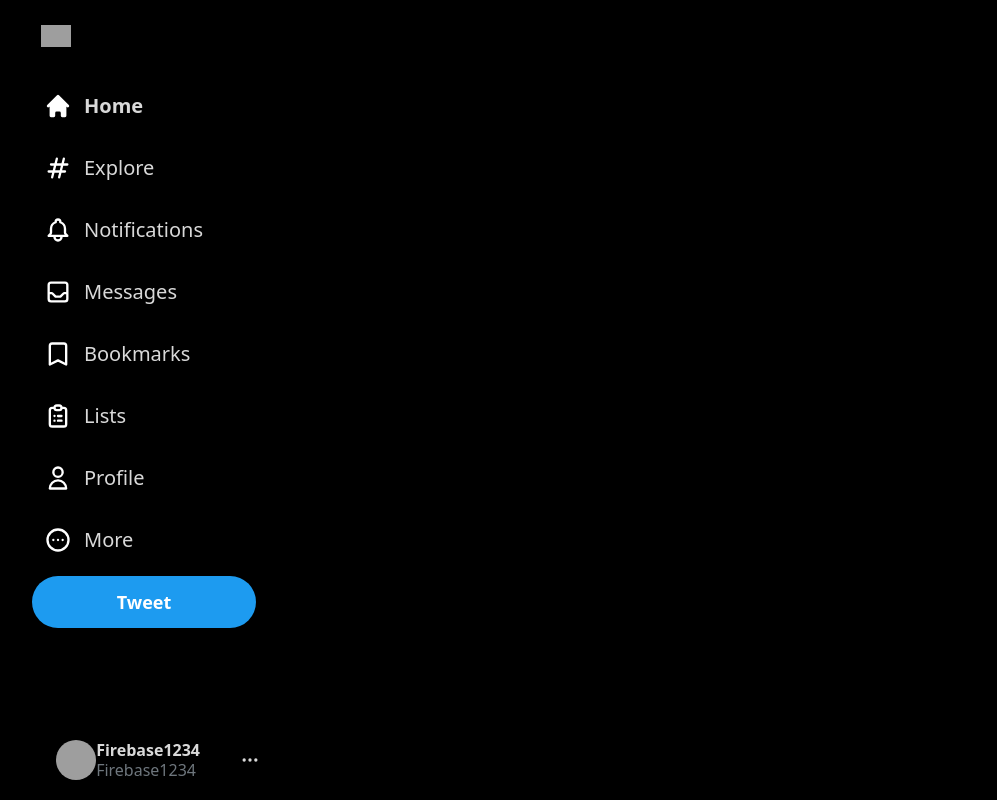
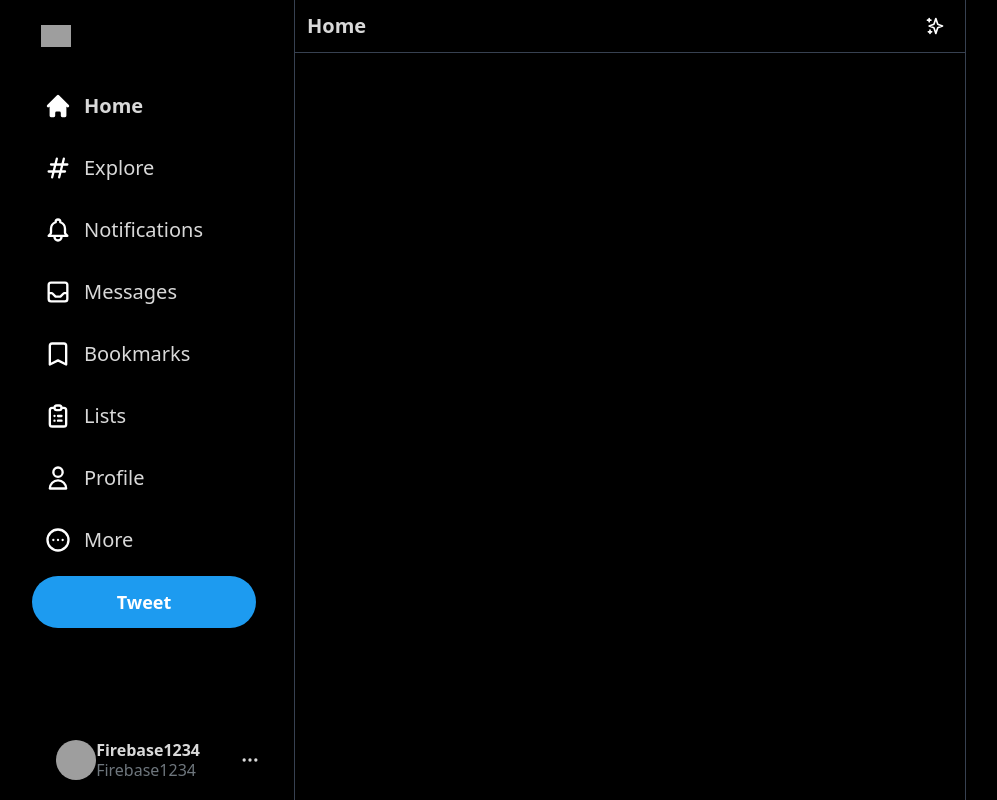
Before and after one commit to calmprogrammer/twitter-nextjs, a Next.js app: page / in a window 1280 px wide. Shown: the whole page, without its empty margins (76-1073 px from the left). Built offline with nearby package versions, Linux system fonts and the light colour scheme; grey boxes are pictures that could not be loaded.

Commit message:
created feed component

```diff
--- /dev/null
+++ b/components/Feed.js
@@ -0,0 +1,16 @@
+import { SparklesIcon } from "@heroicons/react/outline";
+
+function Feed() {
+	return (
+		<div className="text-white flex-grow  border-l border-r  border-gray-700 max-w-2xl sm:ml-[73px] xl:ml-[370px]">
+			<div className="text-[#d9d9d9] flex items-center sm:justify-between py-2 px-3 sticky top-0 z-50 bg-black border-b border-gray-700">
+				<h2 className="text-lg sm:text-xl font-bold">Home</h2>
+				<div className="hoverAnimation w-9 h-9 flex items-center justify-center xl:px-0 ml-auto">
+					<SparklesIcon className="h-5 text-white" />
+				</div>
+			</div>
+		</div>
+	);
+}
+
+export default Feed;
--- a/pages/index.js
+++ b/pages/index.js
@@ -1,4 +1,5 @@
 import Head from "next/head";
+import Feed from "../components/Feed";
 import Sidebar from "../components/Sidebar";
 
 export default function Home() {
@@ -11,7 +12,7 @@
 
 			<main className="bg-black min-h-screen flex max-w-[1500px] mx-auto">
 				<Sidebar />
-				{/*Feed */}
+				<Feed />
 				{/*Widgeets */}
 				{/*Modal */}
 			</main>
```
